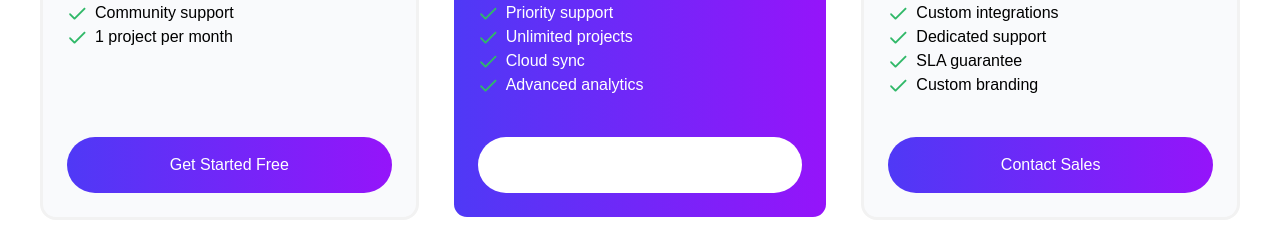
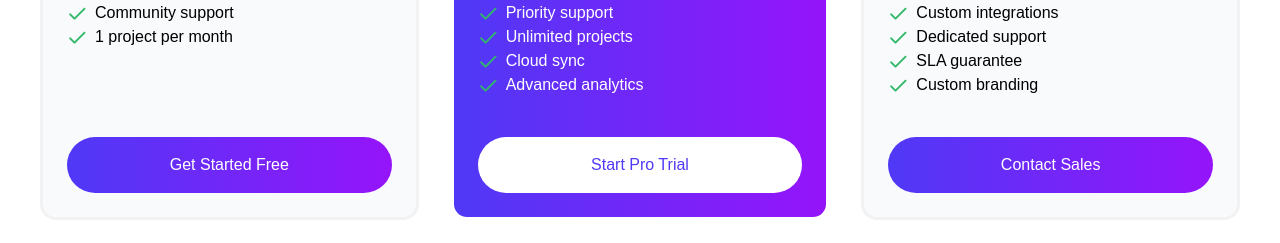
Before and after one commit to tanjiyaJuthi/digital-tools-project-using-react, a React (Vite) app: page / in a window 1280 px wide. Shown: the part 3860-4103 px from the top of the page. Built offline with nearby package versions, Linux system fonts and the light colour scheme.

Commit message:
updated pricing design section

```diff
--- a/src/components/PricingCard/PricingCard.jsx
+++ b/src/components/PricingCard/PricingCard.jsx
@@ -46,7 +46,7 @@ const PricingCard = ({ pricing }) => {
                 ))}
             </ul>
 
-            <button className={`py-4 w-full rounded-4xl mt-auto ${pricing.tag !== null ? 'bg-white text-[##4F39F6]' : 'primary-btn'}`}>{pricing.buttonText}</button>
+            <button className={`py-4 w-full rounded-4xl mt-auto ${pricing.tag !== null ? 'bg-white text-[#4F39F6]' : 'primary-btn'}`}>{pricing.buttonText}</button>
         </div>
     );
 };
```
Also changed, not shown: 1 other file (tests, documents, lock files or other folders).
